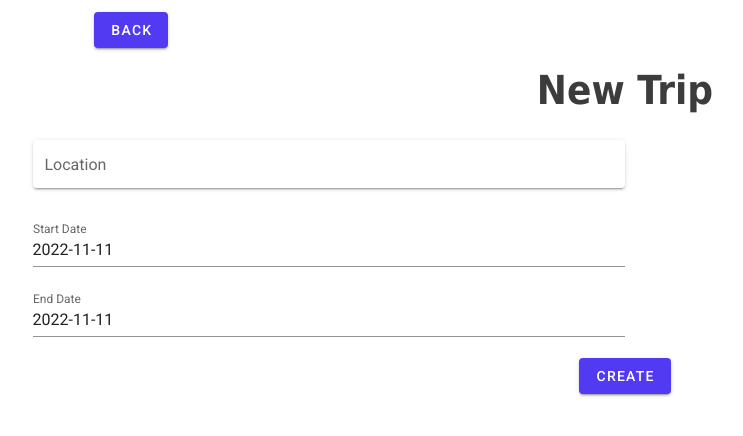
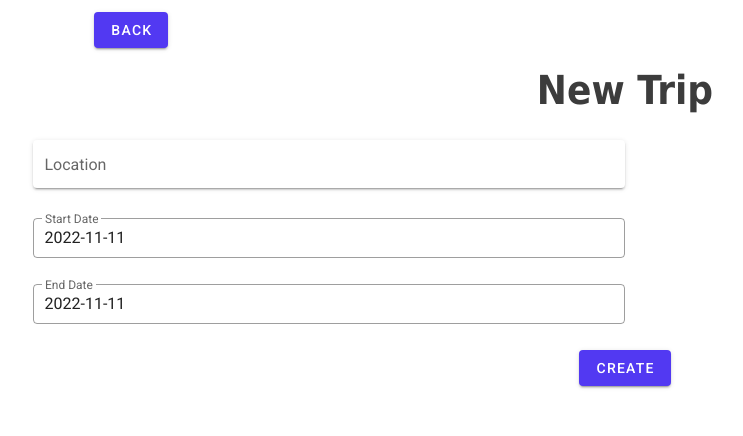
Before and after one commit to kolbyrogers/Trippin, a Nuxt app: page /new_trip in a window 1280 px wide. Shown: the top 436 px of the page, without its empty margins (15-758 px from the left). Built offline with nearby package versions, Linux system fonts and the light colour scheme.

Commit message:
Made dialog look a bit better

```diff
--- a/pages/new_trip.vue
+++ b/pages/new_trip.vue
@@ -19,7 +19,7 @@
         </v-row>
         <v-row>
           <v-dialog
-            ref="dialog"
+            ref="dialog1"
             v-model="modal_start"
             :return-value.sync="date_start"
             persistent
@@ -27,6 +27,8 @@
           >
             <template v-slot:activator="{ on, attrs }">
               <v-text-field
+                outlined
+                dense
                 v-model="date_start"
                 label="Start Date"
                 readonly
@@ -42,16 +44,17 @@
               <v-btn
                 text
                 color="primary"
-                @click="$refs.dialog.save(date_start)"
+                @click="$refs.dialog1.save(date_start)"
               >
                 OK
               </v-btn>
             </v-date-picker>
           </v-dialog>
         </v-row>
+        <!-- TODO: Add a checker to make sure end date is AFTER start date. Format inputs -->
         <v-row>
           <v-dialog
-            ref="dialog"
+            ref="dialog2"
             v-model="modal_end"
             :return-value.sync="date_end"
             persistent
@@ -59,6 +62,8 @@
           >
             <template v-slot:activator="{ on, attrs }">
               <v-text-field
+                outlined
+                dense
                 v-model="date_end"
                 label="End Date"
                 readonly
@@ -71,7 +76,7 @@
               <v-btn text color="primary" @click="modal_end = false">
                 Cancel
               </v-btn>
-              <v-btn text color="primary" @click="$refs.dialog.save(date_end)">
+              <v-btn text color="primary" @click="$refs.dialog2.save(date_end)">
                 OK
               </v-btn>
             </v-date-picker>
@@ -99,7 +104,9 @@ export default {
       date_start: new Date(Date.now() - new Date().getTimezoneOffset() * 60000)
         .toISOString()
         .substr(0, 10),
-      date_end: new Date(Date.now() - new Date().getTimezoneOffset() * 60000)
+      date_end: new Date(
+        Date.now() - new Date().getTimezoneOffset() * 60000 + 1
+      )
         .toISOString()
         .substr(0, 10),
     }
@@ -116,6 +123,9 @@ export default {
     createTrip() {
       console.log('Create Trip')
     },
+    print() {
+      console.log('clicked')
+    },
   },
 }
 </script>
```
